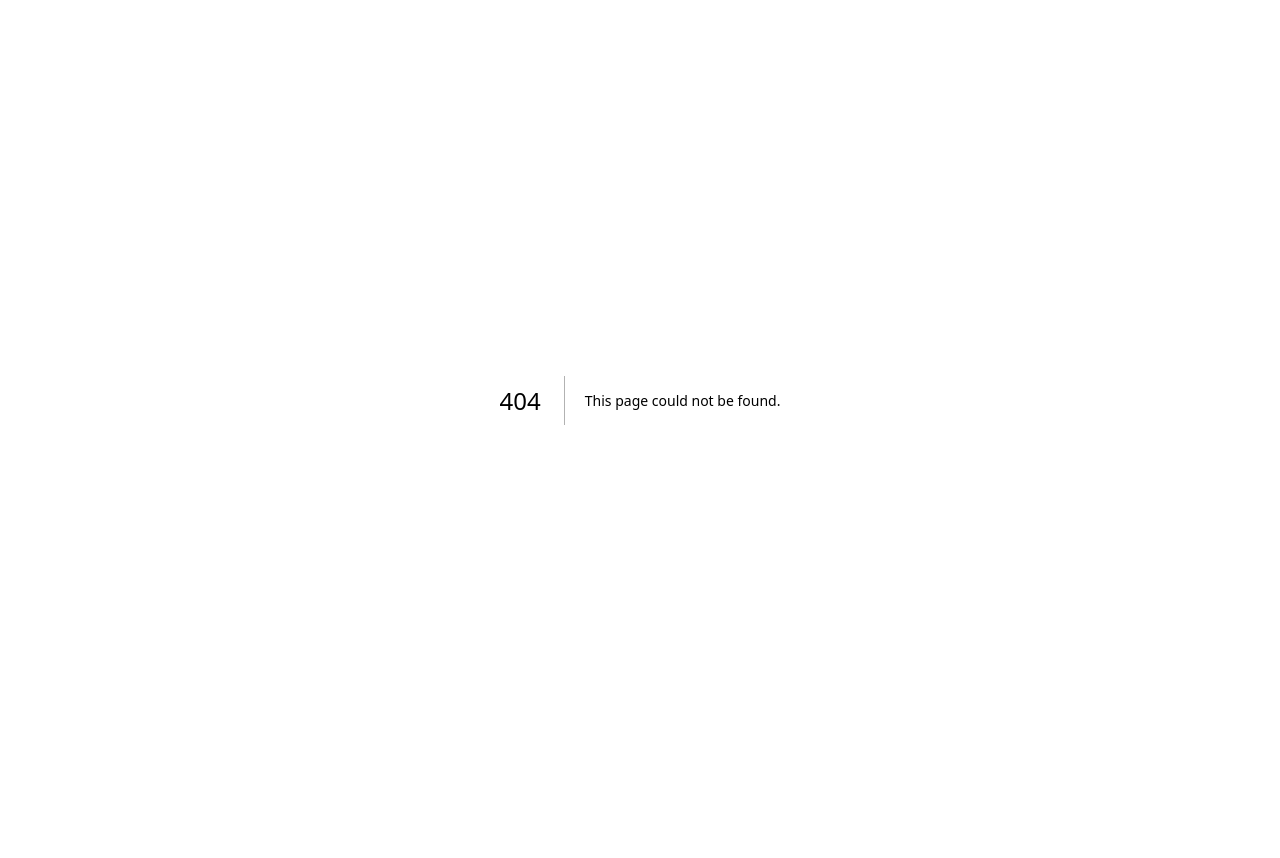
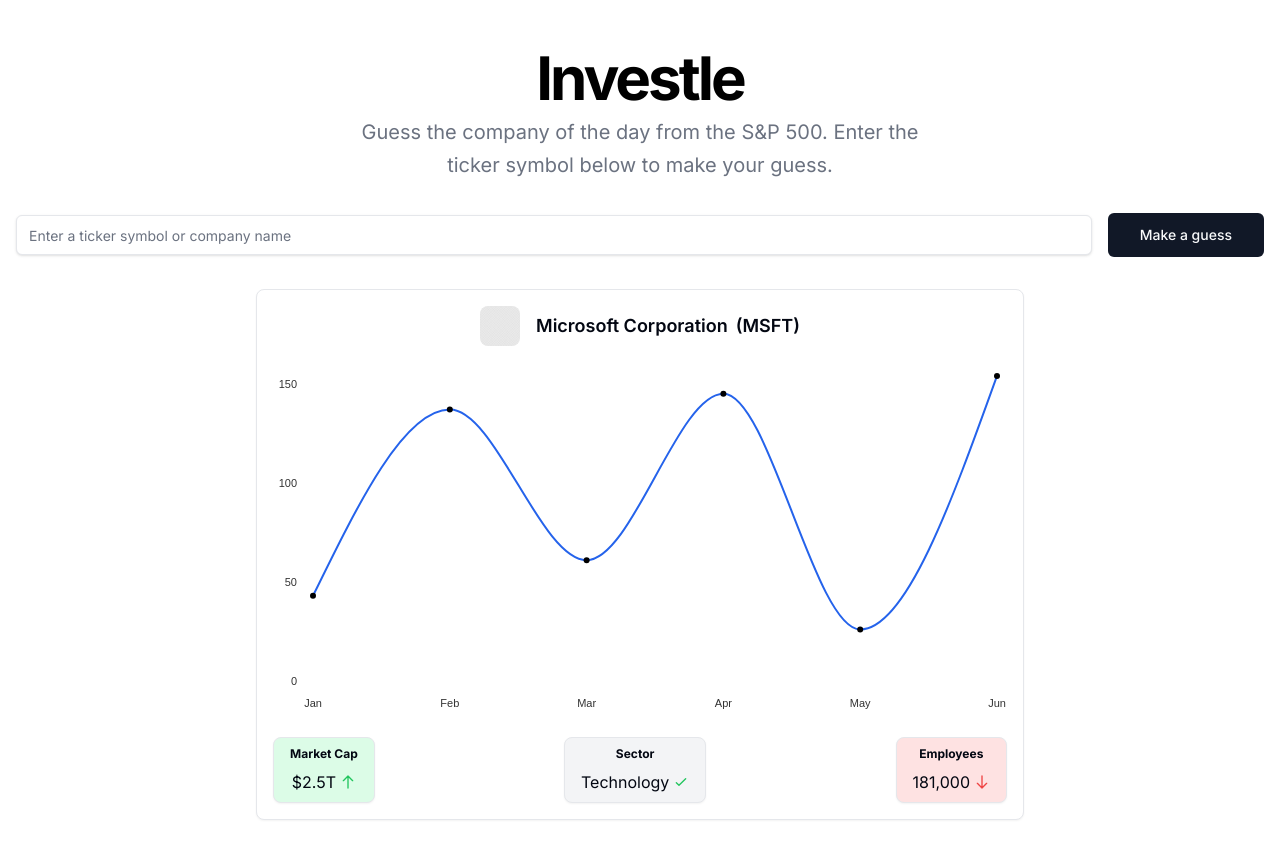
Before and after one commit to jorgoose/investle, a Next.js app: page /example in a window 1280 px wide. Before the commit this address had no page. Shown: the top 858 px of the page. Before the commit the page ends 800 px from the top, so only its background shows below. Built offline with nearby package versions, Linux system fonts and the light colour scheme.

Commit message:
Refactor code to remove unnecessary code, add new dependencies, and create new components

```diff
--- /dev/null
+++ b/src/app/example/page.tsx
@@ -0,0 +1,297 @@
+
+'use client'
+
+import { Input } from "@/components/ui/input"
+import { Button } from "@/components/ui/button"
+import { ResponsiveLine } from "@nivo/line"
+import { Card } from "@/components/ui/card"
+import { useState } from "react"
+// Import NextJS image component
+import Image from "next/image"
+
+export default function Component() {
+  const [ticker, setTicker] = useState("")
+
+  const handleSubmit = async () => {
+    try {
+      const response = await fetch("https://us-central1-investle.cloudfunctions.net/fetch-stock-info", {
+        method: "POST",
+        headers: {
+          "Content-Type": "application/json",
+        },
+        body: JSON.stringify({ ticker }),
+      })
+
+      const data = await response.json()
+      console.log(data)
+    } catch (error) {
+      console.error("Error:", error)
+    }
+  }
+
+  return (
+    <div className="flex flex-col min-h-screen items-center justify-center p-4 sm:py-12 space-y-4 md:space-y-8">
+      <div className="flex flex-col items-center space-y-2">
+        <h1 className="text-2xl sm:text-3xl font-bold tracking-tighter sm:text-5xl md:text-6xl">Investle</h1>
+        <p className="mx-auto text-sm sm:text-base max-w-[600px] text-center text-gray-500 md:text-xl/relaxed dark:text-gray-400">
+          Guess the company of the day from the S&P 500. Enter the ticker symbol below to make your guess.
+        </p>
+      </div>
+      <div className="flex flex-col sm:flex-row items-center gap-4 w-full">
+        <Input
+          className="w-full shadow"
+          placeholder="Enter a ticker symbol or company name"
+          type="text"
+          value={ticker}
+          onChange={(e) => setTicker(e.target.value)}
+        />
+        <Button size="lg" onClick={handleSubmit} className="w-full sm:w-auto">
+          Make a guess
+        </Button>
+      </div>
+      <Card className="w-full max-w-3xl">
+        <div className="p-4 grid gap-4">
+          <div className="flex flex-col items-center gap-2">
+            <div className="flex items-center gap-2 text-lg font-semibold">
+              <Image
+                alt="Company logo"
+                className="rounded-lg aspect-[1/1] overflow-hidden object-cover object-center mr-2"
+                height="40"
+                src="/placeholder.svg"
+                width="40"
+              />
+              <span>Microsoft Corporation</span>
+              <span>(MSFT)</span>
+            </div>
+            <CurvedlineChart className="w-full aspect-[2/1]" />
+          </div>
+          <div className="flex flex-wrap justify-between w-full">
+            <Card className="flex flex-col items-center gap-2 bg-green-100 px-4 py-2">
+              <span className="text-xs font-bold">Market Cap</span>
+              <div className="flex items-center gap-1">
+                $2.5T <ArrowUp />
+              </div>
+            </Card>
+            <Card className="flex flex-col items-center gap-2 bg-gray-100 px-4 py-2">
+              <span className="text-xs font-bold">Sector</span>
+              <div className="flex items-center gap-1">
+                Technology <CheckIcon />
+              </div>
+            </Card>
+            <Card className="flex flex-col items-center gap-2 bg-red-100 px-4 py-2">
+              <span className="text-xs font-bold">Employees</span>
+              <div className="flex items-center gap-1">
+                181,000 <ArrowDown />
+              </div>
+            </Card>
+          </div>
+        </div>
+      </Card>
+    </div>
+  )
+}
+
+// TypeScript type for the props
+export interface ComponentProps {
+  className?: string
+}
+
+function CurvedlineChart(props: ComponentProps) {
+  return (
+    <div {...props}>
+      <ResponsiveLine
+      fill={
+        [
+          {
+            match: {
+              id: "Price",
+            },
+            // Not dots, solid fill
+            id: "solid",
+          },
+        ]
+      }
+      defs={
+        [
+          {
+            id: "dots",
+            type: "patternDots",
+            background: "inherit",
+            color: "#38bcb2",
+            size: 4,
+            padding: 2,
+            stagger: true,
+          },
+        ]
+      }
+      enableGridX={false}
+      enableGridY={false}
+      enablePoints={true}
+      layers={
+        [
+          "grid",
+          "markers",
+          "axes",
+          "areas",
+          "crosshair",
+          "lines",
+          "points",
+          "slices",
+          "mesh",
+          "legends",
+        ]
+      }
+      crosshairType="bottom-right"
+      enableCrosshair={true}
+      debugSlices={false}
+      enableSlices="x"
+      debugMesh={false}
+      isInteractive={true}
+      legends={[]} // Remove legends
+      lineWidth={2}
+      areaBaselineValue={0}
+      areaBlendMode="normal"
+      areaOpacity={0.2}
+      enableArea={false}
+      sliceTooltip={
+        ({ slice }) => {
+          return (
+            <div
+              style={{
+                background: "white",
+                padding: "9px 12px",
+                border: "1px solid #f3f4f6",
+                borderRadius: "6px",
+              }}
+            >
+              <div style={{ color: "#000", fontSize: "12px", marginBottom: "6px" }}>
+                {slice.points[0].data.xFormatted}
+              </div>
+              {slice.points.map((point) => (
+                <div
+                  key={point.id}
+                  style={{
+                    color: point.serieColor,
+                    fontSize: "12px",
+                    marginBottom: "3px",
+                  }}
+                >
+                  <strong>{point.serieId}</strong>: {point.data.yFormatted}
+                </div>
+              ))}
+            </div>
+          )
+        }
+      }
+        data={[
+          {
+            id: "Price",
+            data: [
+              { x: "Jan", y: 43 },
+              { x: "Feb", y: 137 },
+              { x: "Mar", y: 61 },
+              { x: "Apr", y: 145 },
+              { x: "May", y: 26 },
+              { x: "Jun", y: 154 },
+            ],
+            color: "#2563eb",
+          },
+        ]}
+        tooltip={({ point }) => {
+          return (
+            <div
+              style={{
+                background: "white",
+                padding: "9px 12px",
+                border: "1px solid #f3f4f6",
+                borderRadius: "6px",
+              }}
+            >
+              <div style={{ color: "#000", fontSize: "12px", marginBottom: "6px" }}>
+                {point.data.xFormatted}
+              </div>
+              <div style={{ color: point.serieColor, fontSize: "12px" }}>
+                <strong>{point.serieId}</strong>: {point.data.yFormatted}
+              </div>
+            </div>
+          )
+        }}
+        pointLabel={(point) => {
+          return `${point.y}`
+        }}
+        enablePointLabel={false}
+        pointBorderColor={{ from: "serieColor" }}
+        pointBorderWidth={2}
+        // Same bl
+        pointColor={{ from: "serieColor" }}
+        margin={{ top: 10, right: 10, bottom: 40, left: 40 }}
+        xScale={{
+          type: "point",
+        }}
+        yScale={{
+          type: "linear",
+          min: 0,
+          max: "auto",
+        }}
+        curve="monotoneX"
+        axisTop={null}
+        axisRight={null}
+        axisBottom={{
+          tickSize: 0,
+          tickPadding: 16,
+        }}
+        axisLeft={{
+          tickSize: 0,
+          tickValues: 5,
+          tickPadding: 16,
+        }}
+        colors={["#2563eb"]}
+        pointSize={6}
+        useMesh={true}
+        gridYValues={6}
+        theme={{
+          tooltip: {
+            chip: {
+              borderRadius: "9999px",
+            },
+            container: {
+              fontSize: "12px",
+              textTransform: "capitalize",
+              borderRadius: "6px",
+            },
+          },
+          grid: {
+            line: {
+              stroke: "#f3f4f6",
+            },
+          },
+        }}
+        role="application"
+      />
+    </div>
+  )
+}
+
+function ArrowUp() {
+  return (
+    <svg className="text-green-500 w-4 h-4" xmlns="http://www.w3.org/2000/svg" fill="none" viewBox="0 0 24 24" stroke="currentColor">
+      <path strokeLinecap="round" strokeLinejoin="round" strokeWidth={2} d="M5 10l7-7m0 0l7 7m-7-7v18" />
+    </svg>
+  )
+}
+
+function ArrowDown() {
+  return (
+    <svg className="text-red-500 w-4 h-4" xmlns="http://www.w3.org/2000/svg" fill="none" viewBox="0 0 24 24" stroke="currentColor">
+      <path strokeLinecap="round" strokeLinejoin="round" strokeWidth={2} d="M19 14l-7 7m0 0l-7-7m7 7V3" />
+    </svg>
+  )
+}
+
+function CheckIcon() {
+  return (
+    <svg className="text-green-500 w-4 h-4" xmlns="http://www.w3.org/2000/svg" fill="none" viewBox="0 0 24 24" stroke="currentColor">
+      <path strokeLinecap="round" strokeLinejoin="round" strokeWidth={2} d="M5 13l4 4L19 7" />
+    </svg>
+  )
+}
```
